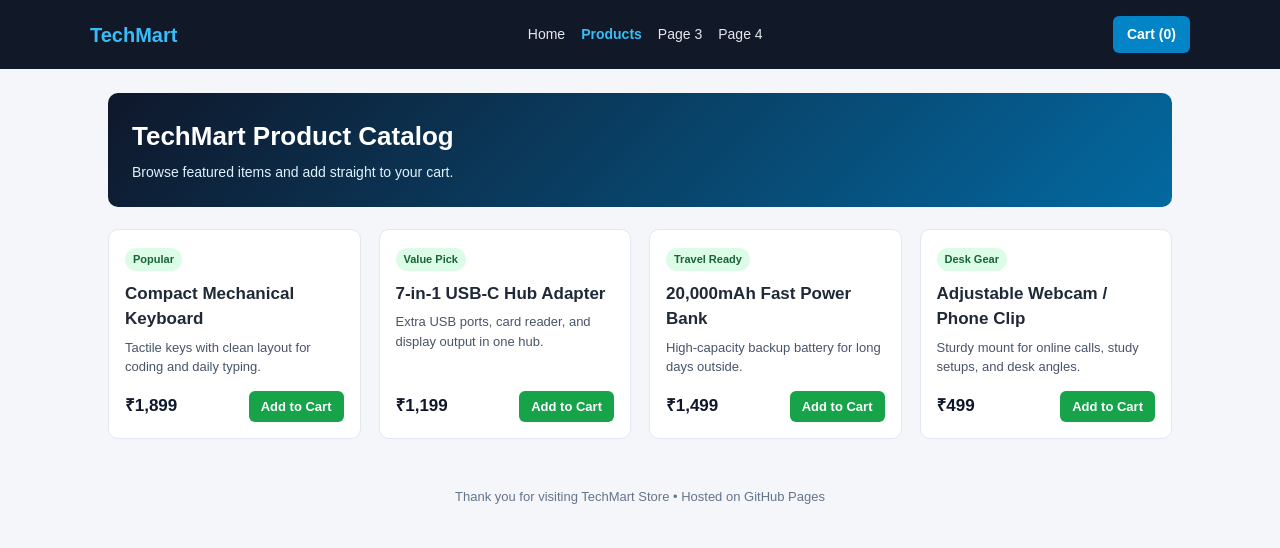
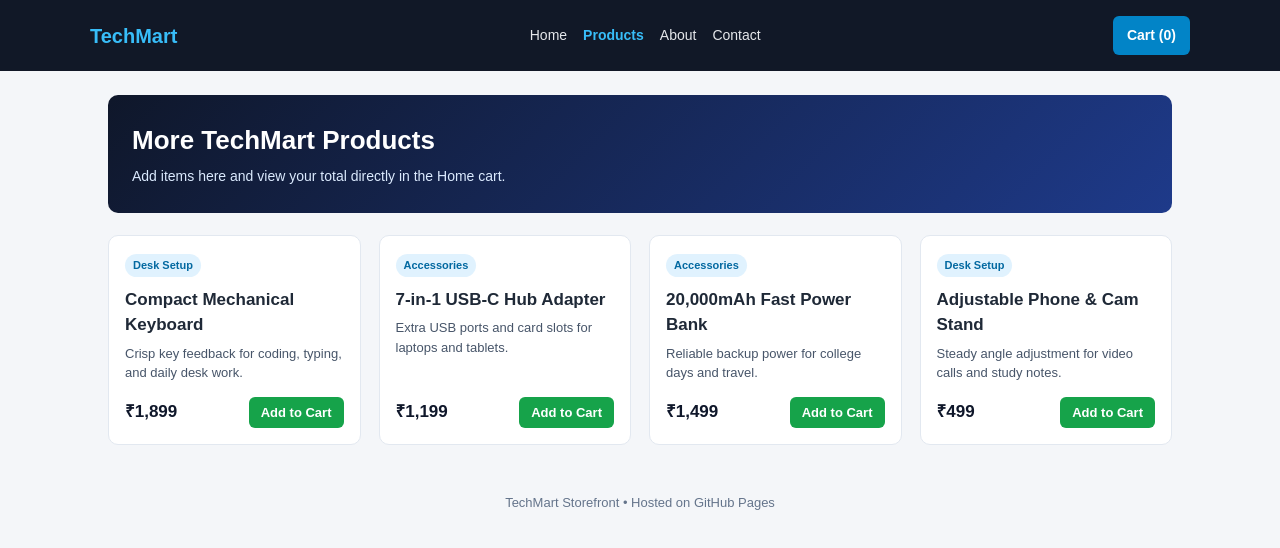
Before and after one commit to Aburahith/Ecommerce-website, a plain HTML site: page 2.html in a window 1280 px wide. Drawn offline with Linux system fonts and the light colour scheme.

Commit message:
Update 2.html

```diff
--- a/2.html
+++ b/2.html
@@ -3,179 +3,33 @@
 <head>
   <meta charset="UTF-8" />
   <meta name="viewport" content="width=device-width, initial-scale=1.0" />
-  <title>Products - TechMart Store</title>
+  <title>Products - TechMart E-Commerce Store</title>
   <style>
-    * {
-      box-sizing: border-box;
-      margin: 0;
-      padding: 0;
-    }
-
-    body {
-      font-family: Arial, Helvetica, sans-serif;
-      background-color: #f4f6f9;
-      color: #1f2937;
-      line-height: 1.5;
-    }
-
-    header {
-      background-color: #111827;
-      color: #ffffff;
-      padding: 16px 24px;
-      position: sticky;
-      top: 0;
-      z-index: 100;
-    }
-
-    .nav-wrap {
-      max-width: 1100px;
-      margin: 0 auto;
-      display: flex;
-      flex-wrap: wrap;
-      align-items: center;
-      justify-content: space-between;
-      gap: 12px;
-    }
-
-    .brand {
-      font-size: 20px;
-      font-weight: bold;
-      color: #38bdf8;
-      text-decoration: none;
-    }
-
-    .nav-links {
-      display: flex;
-      flex-wrap: wrap;
-      gap: 16px;
-      font-size: 14px;
-    }
-
-    .nav-links a {
-      color: #e5e7eb;
-      text-decoration: none;
-    }
-
-    .nav-links a:hover,
-    .nav-links a.active {
-      color: #38bdf8;
-      font-weight: bold;
-    }
-
-    .cart-link {
-      background-color: #0284c7;
-      color: #ffffff;
-      text-decoration: none;
-      padding: 8px 14px;
-      border-radius: 6px;
-      font-size: 14px;
-      font-weight: bold;
-    }
-
-    .container {
-      max-width: 1100px;
-      margin: 24px auto;
-      padding: 0 18px;
-    }
-
-    .banner {
-      background: linear-gradient(135deg, #0f172a, #0369a1);
-      color: #ffffff;
-      padding: 24px;
-      border-radius: 10px;
-      margin-bottom: 22px;
-    }
-
-    .banner h1 {
-      font-size: 26px;
-      margin-bottom: 6px;
-    }
-
-    .banner p {
-      color: #e0f2fe;
-      font-size: 14px;
-    }
-
-    .grid {
-      display: grid;
-      grid-template-columns: repeat(auto-fill, minmax(240px, 1fr));
-      gap: 18px;
-    }
-
-    .card {
-      background-color: #ffffff;
-      border: 1px solid #e2e8f0;
-      border-radius: 10px;
-      padding: 16px;
-      display: flex;
-      flex-direction: column;
-      justify-content: space-between;
-    }
-
-    .tag {
-      display: inline-block;
-      font-size: 11px;
-      font-weight: bold;
-      background-color: #dcfce7;
-      color: #166534;
-      padding: 3px 8px;
-      border-radius: 999px;
-      margin-bottom: 10px;
-      width: fit-content;
-    }
-
-    .card h3 {
-      font-size: 17px;
-      margin-bottom: 6px;
-    }
-
-    .card p {
-      font-size: 13px;
-      color: #475569;
-      margin-bottom: 14px;
-    }
-
-    .bottom-row {
-      display: flex;
-      align-items: center;
-      justify-content: space-between;
-      gap: 10px;
-    }
-
-    .price {
-      font-size: 17px;
-      font-weight: bold;
-      color: #0f172a;
-    }
-
-    .add-btn {
-      background-color: #16a34a;
-      color: #ffffff;
-      border: none;
-      padding: 8px 12px;
-      border-radius: 6px;
-      font-size: 13px;
-      font-weight: bold;
-      cursor: pointer;
-    }
-
-    .add-btn:hover {
-      background-color: #15803d;
-    }
-
-    .toast {
-      margin-top: 16px;
-      font-size: 14px;
-      font-weight: bold;
-      color: #15803d;
-    }
-
-    footer {
-      text-align: center;
-      padding: 24px 16px;
-      font-size: 13px;
-      color: #64748b;
-    }
+    * { box-sizing: border-box; margin: 0; padding: 0; }
+    body { font-family: Arial, Helvetica, sans-serif; background-color: #f4f6f9; color: #1f2937; line-height: 1.5; }
+    header { background-color: #111827; color: #ffffff; padding: 16px 24px; position: sticky; top: 0; z-index: 100; }
+    .nav-wrap { max-width: 1100px; margin: 0 auto; display: flex; flex-wrap: wrap; align-items: center; justify-content: space-between; gap: 12px; }
+    .brand { font-size: 20px; font-weight: bold; color: #38bdf8; text-decoration: none; }
+    .nav-links { display: flex; flex-wrap: wrap; gap: 16px; font-size: 14px; }
+    .nav-links a { color: #e5e7eb; text-decoration: none; }
+    .nav-links a:hover, .nav-links a.active { color: #38bdf8; font-weight: bold; }
+    .cart-link { background-color: #0284c7; color: #ffffff; text-decoration: none; padding: 9px 14px; border-radius: 6px; font-size: 14px; font-weight: bold; }
+    .cart-link:hover { background-color: #0369a1; }
+    .container { max-width: 1100px; margin: 24px auto; padding: 0 18px; }
+    .hero { background: linear-gradient(135deg, #0f172a, #1e3a8a); color: #ffffff; padding: 26px 24px; border-radius: 10px; margin-bottom: 22px; }
+    .hero h1 { font-size: 26px; margin-bottom: 6px; }
+    .hero p { color: #dbeafe; font-size: 14px; }
+    .grid { display: grid; grid-template-columns: repeat(auto-fill, minmax(230px, 1fr)); gap: 18px; }
+    .card { background-color: #ffffff; border: 1px solid #e2e8f0; border-radius: 10px; padding: 16px; display: flex; flex-direction: column; justify-content: space-between; }
+    .badge { display: inline-block; font-size: 11px; font-weight: bold; background-color: #e0f2fe; color: #0369a1; padding: 3px 8px; border-radius: 999px; margin-bottom: 10px; width: fit-content; }
+    .card h3 { font-size: 17px; margin-bottom: 6px; }
+    .card p { font-size: 13px; color: #475569; margin-bottom: 14px; }
+    .price-row { display: flex; align-items: center; justify-content: space-between; margin-top: auto; gap: 10px; }
+    .price { font-size: 17px; font-weight: bold; color: #0f172a; }
+    .add-btn { background-color: #16a34a; color: #ffffff; border: none; padding: 8px 12px; border-radius: 6px; font-size: 13px; font-weight: bold; cursor: pointer; }
+    .add-btn:hover { background-color: #15803d; }
+    .msg { margin-top: 16px; font-size: 14px; color: #15803d; font-weight: bold; }
+    footer { text-align: center; padding: 24px 16px; font-size: 13px; color: #64748b; }
   </style>
 </head>
 <body>
@@ -185,8 +39,8 @@
       <nav class="nav-links">
         <a href="index.html">Home</a>
         <a href="2.html" class="active">Products</a>
-        <a href="3.html">Page 3</a>
-        <a href="4.html">Page 4</a>
+        <a href="3.html">About</a>
+        <a href="4.html">Contact</a>
       </nav>
       <a href="index.html#cart-section" class="cart-link">
         Cart (<span id="cart-count">0</span>)
@@ -195,101 +49,67 @@
   </header>
 
   <main class="container">
-    <section class="banner">
-      <h1>TechMart Product Catalog</h1>
-      <p>Browse featured items and add straight to your cart.</p>
+    <section class="hero">
+      <h1>More TechMart Products</h1>
+      <p>Add items here and view your total directly in the Home cart.</p>
     </section>
 
-    <section class="grid" id="catalog-grid"></section>
-    <div class="toast" id="toast-msg"></div>
+    <section class="grid" id="more-products"></section>
+    <div class="msg" id="add-msg"></div>
   </main>
 
   <footer>
-    Thank you for visiting TechMart Store &bull; Hosted on GitHub Pages
+    TechMart Storefront &bull; Hosted on GitHub Pages
   </footer>
 
   <script>
-    const catalogItems = [
-      {
-        id: 101,
-        name: "Compact Mechanical Keyboard",
-        tag: "Popular",
-        price: 1899,
-        desc: "Tactile keys with clean layout for coding and daily typing."
-      },
-      {
-        id: 102,
-        name: "7-in-1 USB-C Hub Adapter",
-        tag: "Value Pick",
-        price: 1199,
-        desc: "Extra USB ports, card reader, and display output in one hub."
-      },
-      {
-        id: 103,
-        name: "20,000mAh Fast Power Bank",
-        tag: "Travel Ready",
-        price: 1499,
-        desc: "High-capacity backup battery for long days outside."
-      },
-      {
-        id: 104,
-        name: "Adjustable Webcam / Phone Clip",
-        tag: "Desk Gear",
-        price: 499,
-        desc: "Sturdy mount for online calls, study setups, and desk angles."
-      }
+    const extraProducts = [
+      { id: 101, name: "Compact Mechanical Keyboard", category: "Desk Setup", price: 1899, desc: "Crisp key feedback for coding, typing, and daily desk work." },
+      { id: 102, name: "7-in-1 USB-C Hub Adapter", category: "Accessories", price: 1199, desc: "Extra USB ports and card slots for laptops and tablets." },
+      { id: 103, name: "20,000mAh Fast Power Bank", category: "Accessories", price: 1499, desc: "Reliable backup power for college days and travel." },
+      { id: 104, name: "Adjustable Phone & Cam Stand", category: "Desk Setup", price: 499, desc: "Steady angle adjustment for video calls and study notes." }
     ];
 
     function getCart() {
       return JSON.parse(localStorage.getItem("techmart_cart") || "[]");
     }
 
-    function updateCartBadge() {
-      const cart = getCart();
-      const totalItems = cart.reduce((sum, item) => sum + item.qty, 0);
-      document.getElementById("cart-count").textContent = totalItems;
+    function syncBadge() {
+      const count = getCart().reduce((sum, item) => sum + item.qty, 0);
+      document.getElementById("cart-count").textContent = count;
     }
 
-    function addCatalogItem(id) {
-      const item = catalogItems.find((p) => p.id === id);
-      if (!item) return;
-
+    function addExtra(id) {
+      const prod = extraProducts.find((p) => p.id === id);
+      if (!prod) return;
       const cart = getCart();
-      const existing = cart.find((c) => c.id === id);
-      if (existing) {
-        existing.qty += 1;
-      } else {
-        cart.push({ id: item.id, name: item.name, price: item.price, qty: 1 });
+      const found = cart.find((c) => c.id === id);
+      if (found) found.qty += 1;
+      else cart.push({ id: prod.id, name: prod.name, price: prod.price, qty: 1 });
+      localStorage.setItem("techmart_cart", JSON.stringify(cart));
+      syncBadge();
+      document.getElementById("add-msg").textContent = `${prod.name} added to cart!`;
     }
 
-      localStorage.setItem("techmart_cart", JSON.stringify(cart));
-      updateCartBadge();
-      document.getElementById("toast-msg").textContent = `${item.name} added to cart!`;
-    }
-
-    function renderCatalog() {
-      const grid = document.getElementById("catalog-grid");
-      grid.innerHTML = catalogItems
+    document.getElementById("more-products").innerHTML = extraProducts
       .map(
         (item) => `
         <article class="card">
           <div>
-              <span class="tag">${item.tag}</span>
+            <span class="badge">${item.category}</span>
             <h3>${item.name}</h3>
             <p>${item.desc}</p>
           </div>
-            <div class="bottom-row">
+          <div class="price-row">
             <span class="price">₹${item.price.toLocaleString("en-IN")}</span>
-              <button class="add-btn" onclick="addCatalogItem(${item.id})">Add to Cart</button>
+            <button class="add-btn" onclick="addExtra(${item.id})">Add to Cart</button>
           </div>
         </article>
       `
       )
       .join("");
-    }
 
-    renderCatalog();
-    updateCartBadge();
+    syncBadge();
   </script>
 </body>
 </html>
```
Lines whose indentation alone changed are shown as unchanged.
